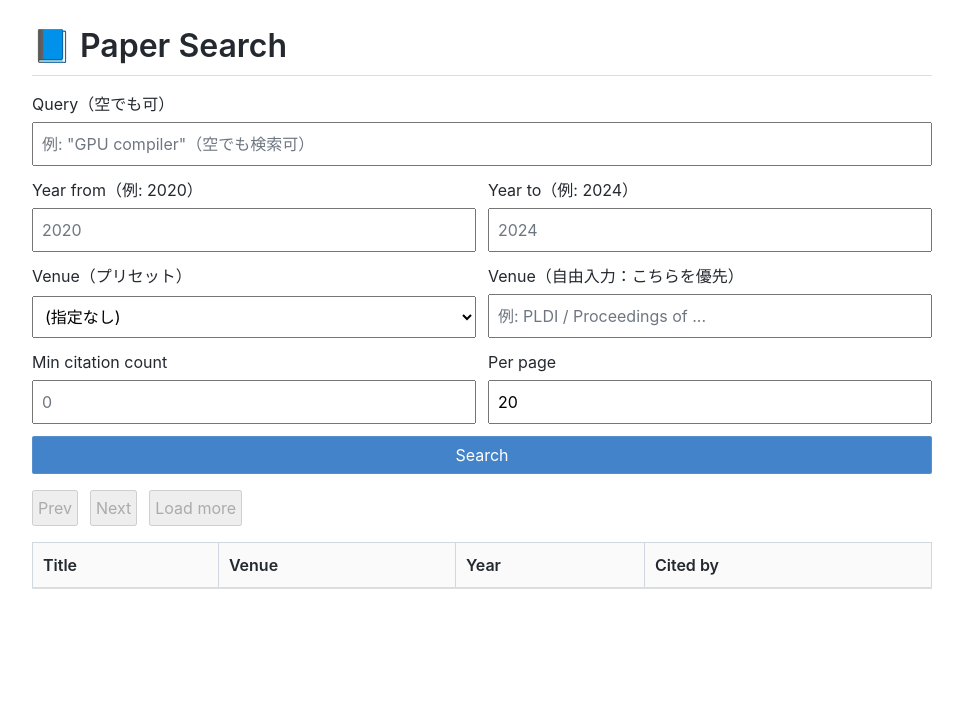
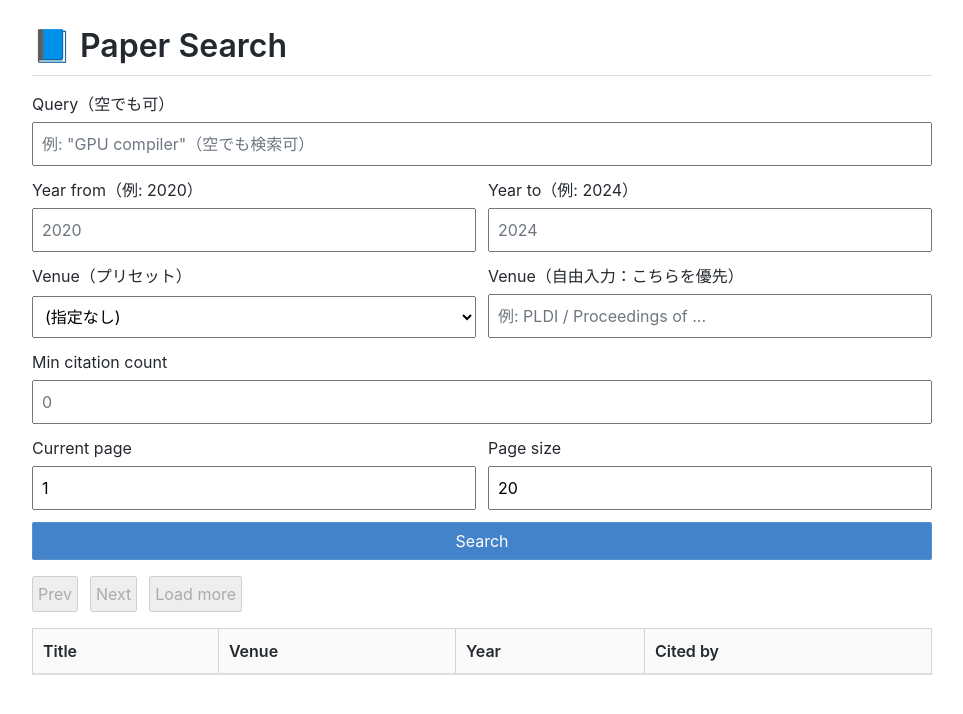
Before and after one commit to acd1034/acd1034.github.io, a Jekyll site: the page built from apps/paper-search/index.html, in a window 1280 px wide. Shown: the top 714 px of the page, without its empty margins (158-1121 px from the left). Built offline with Jekyll 4.4.1, drawn with Linux system fonts in a browser that asks for light colours; part of the change alters nothing that is shown.

Commit message:
Add current page input field and related functionality to paper search

```diff
--- a/apps/paper-search/app.js
+++ b/apps/paper-search/app.js
@@ -70,6 +70,23 @@ function normalizePageSize(value) {
   return n;
 }
 
+function normalizeCurrentPage(value) {
+  const n = Number.parseInt(value, 10);
+  if (!Number.isFinite(n) || n < 1) return 1;
+  return n;
+}
+
+function setCurrentPageInput(value) {
+  const input = form.elements.namedItem("currentPage");
+  if (input) input.value = value.toString();
+}
+
+function syncCurrentPageToState() {
+  if (!lastState) return;
+  lastState.currentPage = currentPage.toString();
+  syncUrlFromState(lastState, { replace: true });
+}
+
 function clampPage() {
   const totalPages = allPapers.length
     ? Math.ceil(allPapers.length / pageSize)
@@ -96,6 +113,8 @@ function updatePageButtons(totalPages) {
 
 function renderPage() {
   const totalPages = clampPage();
+  setCurrentPageInput(currentPage);
+  syncCurrentPageToState();
   const total = allPapers.length;
   resultsBody.innerHTML = "";
 
@@ -173,6 +192,7 @@ function buildStateFromForm(formData) {
     minCitationCount: (formData.get("minCitationCount") ?? "")
       .toString()
       .trim(),
+    currentPage: (formData.get("currentPage") ?? "").toString().trim(),
     pageSize: (formData.get("pageSize") ?? "").toString().trim(),
   };
 }
@@ -213,6 +233,7 @@ function syncUrlFromState(state, { replace = true } = {}) {
   setOrDelete("venuePreset", state.venuePreset);
   setOrDelete("venueText", state.venueText);
   setOrDelete("minCitationCount", state.minCitationCount);
+  setOrDelete("currentPage", state.currentPage);
   setOrDelete("pageSize", state.pageSize);
 
   const newUrl =
@@ -233,6 +254,7 @@ function readStateFromUrl() {
     venuePreset: (sp.get("venuePreset") ?? "").toString(),
     venueText: (sp.get("venueText") ?? "").toString(),
     minCitationCount: (sp.get("minCitationCount") ?? "").toString(),
+    currentPage: (sp.get("currentPage") ?? "").toString(),
     pageSize: (sp.get("pageSize") ?? "").toString(),
   };
 }
@@ -244,6 +266,7 @@ function applyStateToForm(state) {
   const vp = form.elements.namedItem("venuePreset");
   const vt = form.elements.namedItem("venueText");
   const mc = form.elements.namedItem("minCitationCount");
+  const cp = form.elements.namedItem("currentPage");
   const ps = form.elements.namedItem("pageSize");
 
   if (q) q.value = state.query ?? "";
@@ -252,6 +275,7 @@ function applyStateToForm(state) {
   if (vp) vp.value = state.venuePreset ?? "";
   if (vt) vt.value = state.venueText ?? "";
   if (mc) mc.value = state.minCitationCount ?? "";
+  if (cp) cp.value = state.currentPage ?? cp.value ?? "";
   if (ps) ps.value = state.pageSize ?? ps.value ?? "";
 }
 
@@ -269,7 +293,6 @@ async function runSearch(reset = true) {
 
     if (reset) {
       allPapers = [];
-      currentPage = 1;
     }
     allPapers = allPapers.concat(papers);
 
@@ -282,8 +305,11 @@ async function runSearch(reset = true) {
 
 async function startNewSearchFromState(state, { urlMode = "replace" } = {}) {
   const normalizedPageSize = normalizePageSize(state.pageSize);
+  const normalizedCurrentPage = normalizeCurrentPage(state.currentPage);
   pageSize = normalizedPageSize;
+  currentPage = normalizedCurrentPage;
   state.pageSize = normalizedPageSize.toString();
+  state.currentPage = normalizedCurrentPage.toString();
 
   // URL同期（検索条件共有のため、空queryでも同期する）
   syncUrlFromState(state, { replace: urlMode === "replace" });
@@ -307,7 +333,6 @@ async function startNewSearchFromState(state, { urlMode = "replace" } = {}) {
   resultsBody.innerHTML = "";
   nextToken = null;
   allPapers = [];
-  currentPage = 1;
 
   lastState = state;
   lastParams = buildApiParamsFromState(state);
@@ -342,12 +367,28 @@ nextPageBtn.addEventListener("click", () => {
   renderPage();
 });
 
+const currentPageInput = form.elements.namedItem("currentPage");
+if (currentPageInput) {
+  currentPageInput.addEventListener("change", () => {
+    const newPage = normalizeCurrentPage(currentPageInput.value);
+    if (newPage === currentPage) {
+      setCurrentPageInput(currentPage);
+      return;
+    }
+    currentPage = newPage;
+    renderPage();
+  });
+}
+
 // 初期化：URL -> フォーム復元 -> 自動検索（何らかの条件があれば）
 (function init() {
   const state = readStateFromUrl();
   const normalizedPageSize = normalizePageSize(state.pageSize);
+  const normalizedCurrentPage = normalizeCurrentPage(state.currentPage);
   pageSize = normalizedPageSize;
+  currentPage = normalizedCurrentPage;
   state.pageSize = normalizedPageSize.toString();
+  state.currentPage = normalizedCurrentPage.toString();
   applyStateToForm(state);
 
   const hasAny =
--- a/apps/paper-search/index.html
+++ b/apps/paper-search/index.html
@@ -61,14 +61,19 @@
         </label>
       </div>
 
+      <label>
+        Min citation count
+        <input name="minCitationCount" type="number" min="0" step="1" placeholder="0" />
+      </label>
+
       <div class="row2">
         <label>
-          Min citation count
-          <input name="minCitationCount" type="number" min="0" step="1" placeholder="0" />
+          Current page
+          <input name="currentPage" type="number" min="1" step="1" placeholder="1" value="1" />
         </label>
 
         <label>
-          Per page
+          Page size
           <input name="pageSize" type="number" min="1" step="1" placeholder="20" value="20" />
         </label>
       </div>
```
